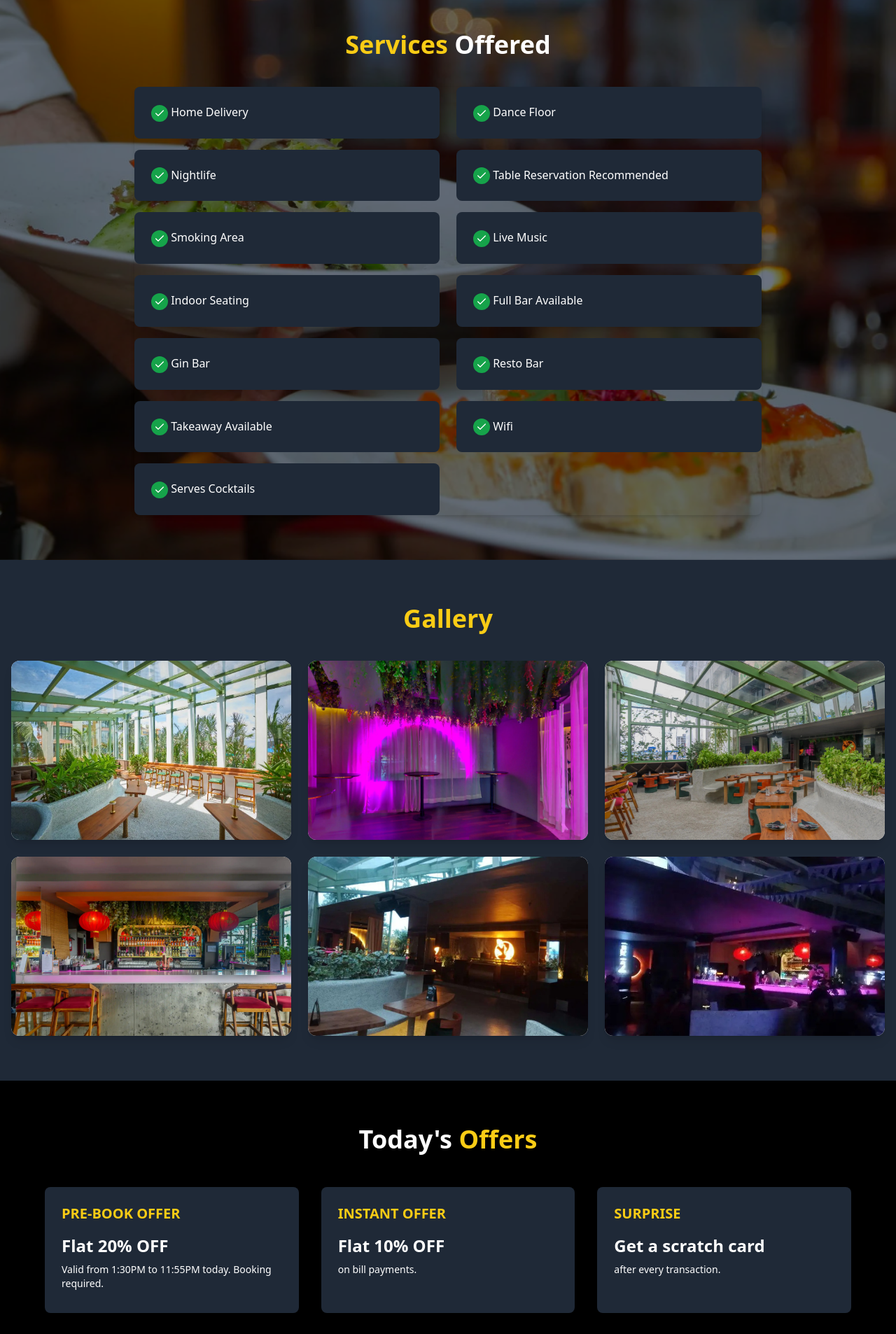
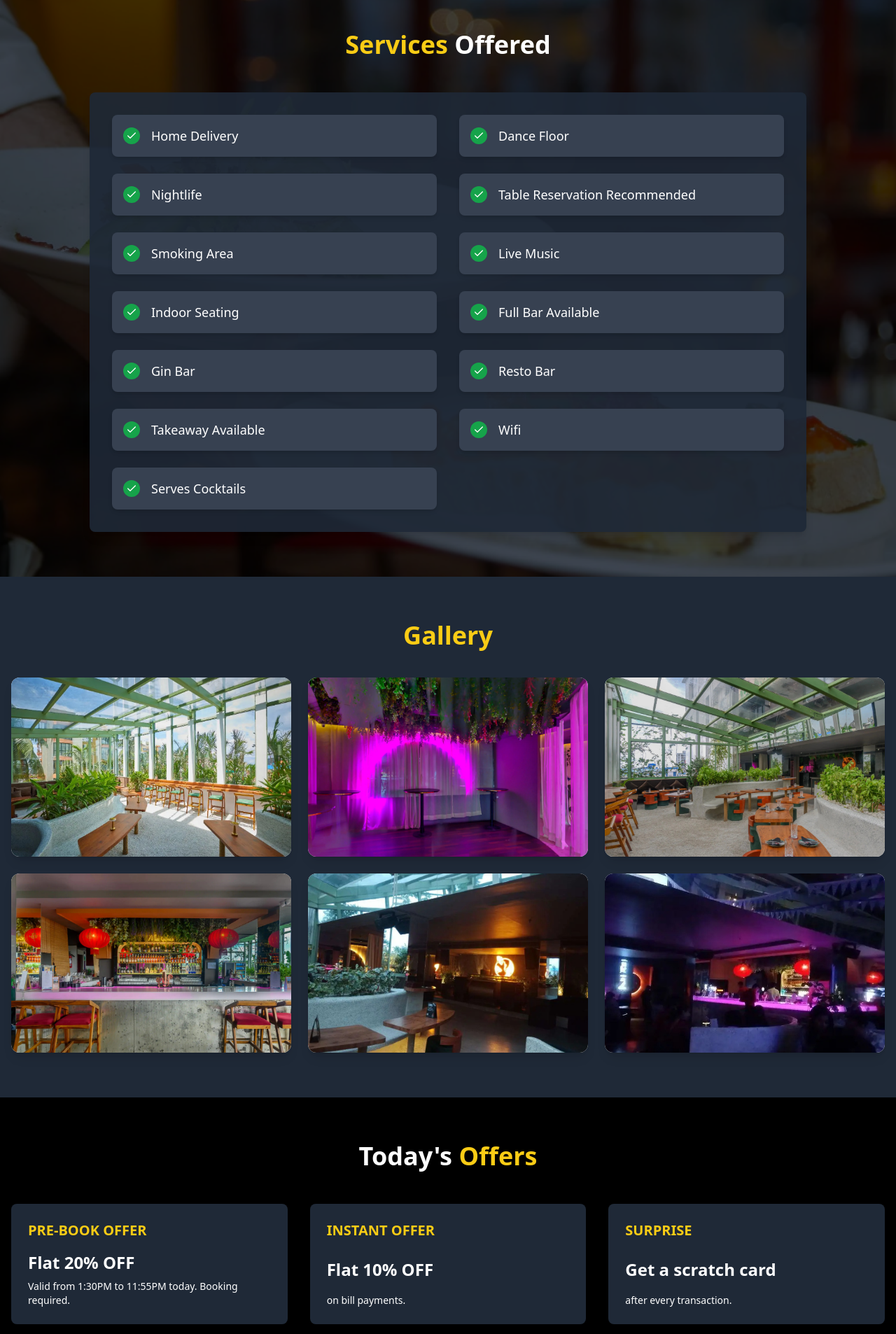
Before and after one commit to Raktimmaity/ginko_new, a React (Vite) app: page / in a window 1280 px wide. Shown: the part 1120-3026 px from the top of the page at 70% size. Built offline with nearby package versions, Linux system fonts and the light colour scheme.

Commit message:
update few more section

```diff
--- a/src/components/Offers.jsx
+++ b/src/components/Offers.jsx
@@ -85,57 +85,60 @@ const Offers = () => {
   };
 
   return (
-    <section className="bg-black py-16 px-4 text-white">
-      <div className="container mx-auto max-w-6xl">
+    <section className="bg-black py-16 px-4 text-white min-h-screen">
+      <div className="container mx-auto max-w-7xl">
         <h2 className="text-4xl font-bold text-center mb-12">
           Today's <span className="text-yellow-400">Offers</span>
         </h2>
-        <div className="grid md:grid-cols-2 lg:grid-cols-3 gap-8">
+        <div className="grid grid-cols-1 sm:grid-cols-2 lg:grid-cols-3 gap-8">
           {offers.map((offer, index) => (
   <div
     key={index}
-              className="bg-gray-800 rounded-lg p-6 hover:bg-yellow-400 hover:text-black transition duration-300 shadow-lg cursor-pointer"
+    className="group bg-gray-800 rounded-lg p-6 hover:bg-yellow-400 hover:text-black transition duration-300 shadow-lg cursor-pointer flex flex-col justify-between"
     onClick={() => handleOfferClick(offer)}
   >
-              <h3 className="text-xl font-semibold mb-4 text-yellow-400">
+    <h3 className="text-xl font-semibold mb-4 text-yellow-400 group-hover:text-black">
       {offer.title}
     </h3>
     <p className="text-2xl font-bold mb-2">{offer.discount}</p>
-              <p className="text-sm mb-2">{offer.details}</p>
+    <p className="text-sm">{offer.details}</p>
   </div>
 ))}
+
         </div>
       </div>
 
       {showModal && selectedOffer && (
         <div
           id="modal-overlay"
-          className="fixed inset-0 bg-black/50 flex items-center justify-center z-50"
+          className="fixed inset-0 bg-black/70 flex items-center justify-center z-50 px-4"
           onClick={handleClickOutside}
         >
-          <div className="bg-gray-800 text-white p-6 rounded-lg shadow-lg w-full max-w-4xl flex gap-6 flex-col md:flex-row relative">
+          <div className="bg-gray-800 text-white rounded-lg shadow-lg w-full max-w-5xl flex flex-col md:flex-row gap-6 p-6 relative max-h-[90vh] overflow-hidden">
             {/* Close Button */}
             <button
               onClick={closeModal}
-              className="absolute top-2 right-2 bg-red-500 text-white rounded-full p-1 hover:bg-red-600 transition"
+              className="absolute top-3 right-3 bg-red-600 hover:bg-red-700 transition text-white rounded-full p-1"
+              aria-label="Close modal"
             >
               <XCircle className="w-6 h-6" />
             </button>
 
-            {/* Modal Content */}
-            <div className="flex-1">
-              <h3 className="text-2xl font-bold mb-4 text-yellow-400">
+            {/* Left Side - Offer Details */}
+            <div className="flex-1 overflow-auto pr-4">
+              <h3 className="text-3xl font-bold mb-6 text-yellow-400">
                 {selectedOffer.title} - {selectedOffer.discount}
               </h3>
-              <p className="mb-4">{selectedOffer.details}</p>
+              <p className="mb-6 text-lg">{selectedOffer.details}</p>
 
               {selectedOffer.title === "BANK OFFER" && (
                 <>
-                  <h4 className="font-bold mb-2">Bank Offers:</h4>
-                  <ul className="list-disc list-inside text-sm space-y-1">
+                  <h4 className="font-semibold mb-3 text-lg">Bank Offers:</h4>
+                  <ul className="list-disc list-inside space-y-2 text-sm">
                     {selectedOffer.bankOffers?.map((bankOffer, idx) => (
                       <li key={idx}>
-                        <span className="font-semibold">{bankOffer.title}:</span> {bankOffer.detail}
+                        <span className="font-semibold">{bankOffer.title}:</span>{" "}
+                        {bankOffer.detail}
                       </li>
                     ))}
                   </ul>
@@ -143,10 +146,12 @@ const Offers = () => {
               )}
             </div>
 
-            {/* Terms Section */}
-            <div className="flex-1 bg-gray-500 p-4 rounded-lg overflow-y-auto">
-              <h4 className="font-bold mb-2">Terms & Conditions:</h4>
-              <ul className="list-disc list-inside text-sm space-y-1">
+            {/* Right Side - Terms & Conditions */}
+            <div className="flex-1 bg-gray-700 rounded-lg p-6 overflow-auto max-h-[70vh]">
+              <h4 className="font-bold text-yellow-400 mb-4 text-lg">
+                Terms & Conditions:
+              </h4>
+              <ul className="list-disc list-inside space-y-2 text-sm">
                 {offerTerms.map((term, idx) => (
                   <li key={idx}>{term}</li>
                 ))}
--- a/src/components/Services.jsx
+++ b/src/components/Services.jsx
@@ -1,47 +1,67 @@
 import React from "react";
 import bgImage from "../assets/img/event_bg.png"; // Make sure this image exists in your assets
-import { Check } from 'lucide-react';
+import { Check } from "lucide-react";
 
 const Services = () => {
   return (
-    <>
     <section
       id="events"
-        className="bg-gray-900 text-white py-16 px-4 relative bg-fixed bg-cover bg-center"
+      className="relative bg-gray-900 text-white py-16 px-4 bg-fixed bg-cover bg-center"
       style={{ backgroundImage: `url(${bgImage})` }}
     >
       {/* Overlay */}
-        <div className="absolute inset-0 mix-blend-multiply bg-gray-500"></div>
+      <div className="absolute inset-0 bg-gray-900/80 mix-blend-multiply"></div>
 
       {/* Content */}
-        <div className="relative container mx-auto max-w-4xl z-10">
-          <h2 className="text-4xl font-bold text-yellow-400 text-center mb-10">
+      <div className="relative container mx-auto max-w-5xl z-10">
+        <h2 className="text-4xl font-bold text-yellow-400 text-center mb-12">
           Services <span className="text-white">Offered</span>
         </h2>
-          <div className="rounded-lg shadow-md">
-            <div className="grid grid-cols-1 md:grid-cols-2 gap-6">
-              <ul className="space-y-4 list-none">
-                <li className="bg-gray-800 p-6 rounded-lg"><Check className="inline text-white bg-green-600 rounded-full p-1"/> Home Delivery</li>
-                <li className="bg-gray-800 p-6 rounded-lg"><Check className="inline text-white bg-green-600 rounded-full p-1"/> Nightlife</li>
-                <li className="bg-gray-800 p-6 rounded-lg"><Check className="inline text-white bg-green-600 rounded-full p-1"/> Smoking Area</li>
-                <li className="bg-gray-800 p-6 rounded-lg"><Check className="inline text-white bg-green-600 rounded-full p-1"/> Indoor Seating</li>
-                <li className="bg-gray-800 p-6 rounded-lg"><Check className="inline text-white bg-green-600 rounded-full p-1"/> Gin Bar</li>
-                <li className="bg-gray-800 p-6 rounded-lg"><Check className="inline text-white bg-green-600 rounded-full p-1"/> Takeaway Available</li>
-                <li className="bg-gray-800 p-6 rounded-lg"><Check className="inline text-white bg-green-600 rounded-full p-1"/> Serves Cocktails</li>
+
+        <div className="rounded-lg shadow-lg bg-gray-800 bg-opacity-90 p-8">
+          <div className="grid grid-cols-1 md:grid-cols-2 gap-8">
+            <ul className="space-y-6 list-none">
+              {[
+                "Home Delivery",
+                "Nightlife",
+                "Smoking Area",
+                "Indoor Seating",
+                "Gin Bar",
+                "Takeaway Available",
+                "Serves Cocktails",
+              ].map((service) => (
+                <li
+                  key={service}
+                  className="flex items-center gap-4 bg-gray-700 hover:bg-yellow-400 hover:text-black transition rounded-lg p-4 cursor-pointer shadow-md"
+                >
+                  <Check className="bg-green-600 text-white rounded-full p-1 w-6 h-6 flex-shrink-0" />
+                  <span className="text-lg font-medium">{service}</span>
+                </li>
+              ))}
             </ul>
-              <ul className="space-y-4 list-none">
-                <li className="bg-gray-800 p-6 rounded-lg"><Check className="inline text-white bg-green-600 rounded-full p-1"/> Dance Floor</li>
-                <li className="bg-gray-800 p-6 rounded-lg"><Check className="inline text-white bg-green-600 rounded-full p-1"/> Table Reservation Recommended</li>
-                <li className="bg-gray-800 p-6 rounded-lg"><Check className="inline text-white bg-green-600 rounded-full p-1"/> Live Music</li>
-                <li className="bg-gray-800 p-6 rounded-lg"><Check className="inline text-white bg-green-600 rounded-full p-1"/> Full Bar Available</li>
-                <li className="bg-gray-800 p-6 rounded-lg"><Check className="inline text-white bg-green-600 rounded-full p-1"/> Resto Bar</li>
-                <li className="bg-gray-800 p-6 rounded-lg"><Check className="inline text-white bg-green-600 rounded-full p-1"/> Wifi</li>
+
+            <ul className="space-y-6 list-none">
+              {[
+                "Dance Floor",
+                "Table Reservation Recommended",
+                "Live Music",
+                "Full Bar Available",
+                "Resto Bar",
+                "Wifi",
+              ].map((service) => (
+                <li
+                  key={service}
+                  className="flex items-center gap-4 bg-gray-700 hover:bg-yellow-400 hover:text-black transition rounded-lg p-4 cursor-pointer shadow-md"
+                >
+                  <Check className="bg-green-600 text-white rounded-full p-1 w-6 h-6 flex-shrink-0" />
+                  <span className="text-lg font-medium">{service}</span>
+                </li>
+              ))}
             </ul>
           </div>
         </div>
       </div>
     </section>
-    </>
   );
 };
 
```
Lines whose indentation alone changed are shown as unchanged.
